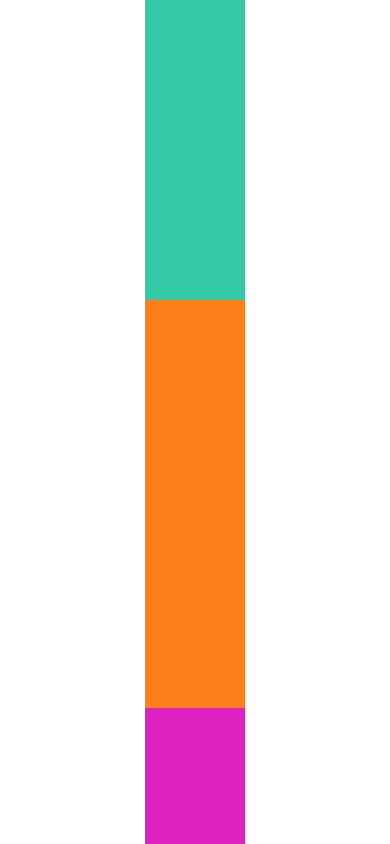
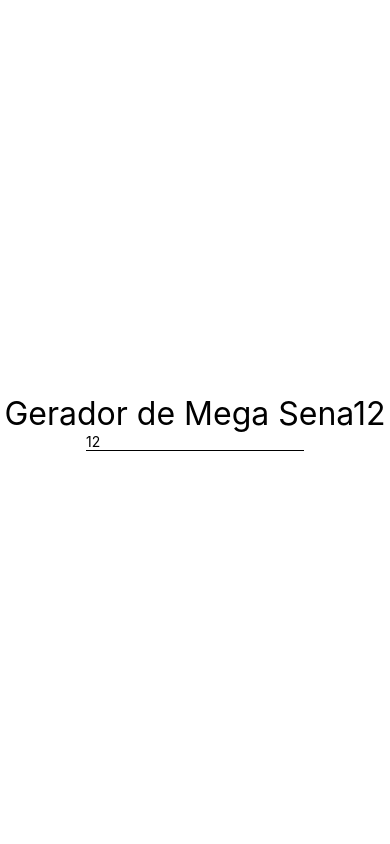
Before and after one commit to adriano-franca/react-native-funcional, a React Native app: screen / in a window 390 px wide. Built offline with nearby package versions, Linux system fonts and the light colour scheme.

Commit message:
aula 45 a 52

```diff
--- a/src/App.js
+++ b/src/App.js
@@ -1,7 +1,8 @@
 import React from 'react'
 import { SafeAreaView, StyleSheet } from 'react-native'
 
-import FlexBoxV4 from './components/layout/FlexboxV4'
+import Mega from './components/mega/Mega'
+//import FlexBoxV4 from './components/layout/FlexboxV4'
 //import FlexBoxV3 from './components/layout/FlexboxV3'
 //import FlexBoxV2 from './components/layout/FlexboxV2'
 //import FlexBoxV1 from './components/layout/FlexboxV1'
@@ -27,8 +28,9 @@
 
 export default () => (
     <SafeAreaView style={style.App}>
+        <Mega qtdeNumeros={12}/>
+        {/*
         <FlexBoxV4 />
-        {/*
         <FlexBoxV3 />
         <FlexBoxV2 />
         <FlexBoxV1 />
--- /dev/null
+++ b/src/components/mega/Mega.js
@@ -0,0 +1,34 @@
+import React from 'react'
+import { Text, TextInput } from 'react-native'
+import Estilo from '../estilo'
+
+export default class Mega extends React.Component {
+
+
+    state = {
+        qtdeNumeros: this.props.qtdeNumeros
+    }
+
+
+    alterarQtdeNumero = (qtde) =>{
+        this.setState({qtdeNumeros: qtde})
+
+    }
+
+    render(){
+        return (
+            <>
+                <Text style={Estilo.txtG}>
+                    Gerador de Mega Sena
+                    {this.state.qtdeNumeros}
+                </Text>
+                <TextInput keyboardType={'numeric'}
+                style={{borderBottomWidth: 1}}
+                placeholder="Qtde de Numeros"
+                value={this.state.qtdeNumeros}
+                onChangeText={this.alterarQtdeNumero}
+                />
+            </>
+        )
+    }
+}
```
